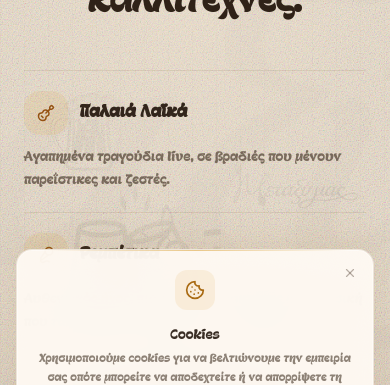
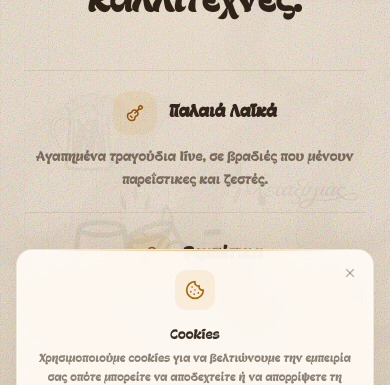
Before and after one commit to agargallis/metaxumas, a React (Vite) app: page /live-music in a window 390 px wide. Shown: the part 349-734 px from the top of the page. Built offline with nearby package versions, Linux system fonts and the light colour scheme; no server answers.

Commit message:
fixing responsiveness

```diff
--- a/src/pages/LiveMusic.jsx
+++ b/src/pages/LiveMusic.jsx
@@ -49,8 +49,8 @@ const reelItems = [
 
 function ExpectCard({ item }) {
   return (
-    <div className="border-t border-[rgba(127,91,48,0.12)] pt-5">
-      <div className="mb-3 flex items-center gap-3">
+    <div className="border-t border-[rgba(127,91,48,0.12)] pt-5 text-center sm:text-left">
+      <div className="mb-3 flex items-center justify-center gap-3 sm:justify-start">
         <span className="flex h-11 w-11 items-center justify-center rounded-2xl bg-[rgba(212,148,26,0.10)] text-gold-700">
           <item.Icon size={18} />
         </span>
```
